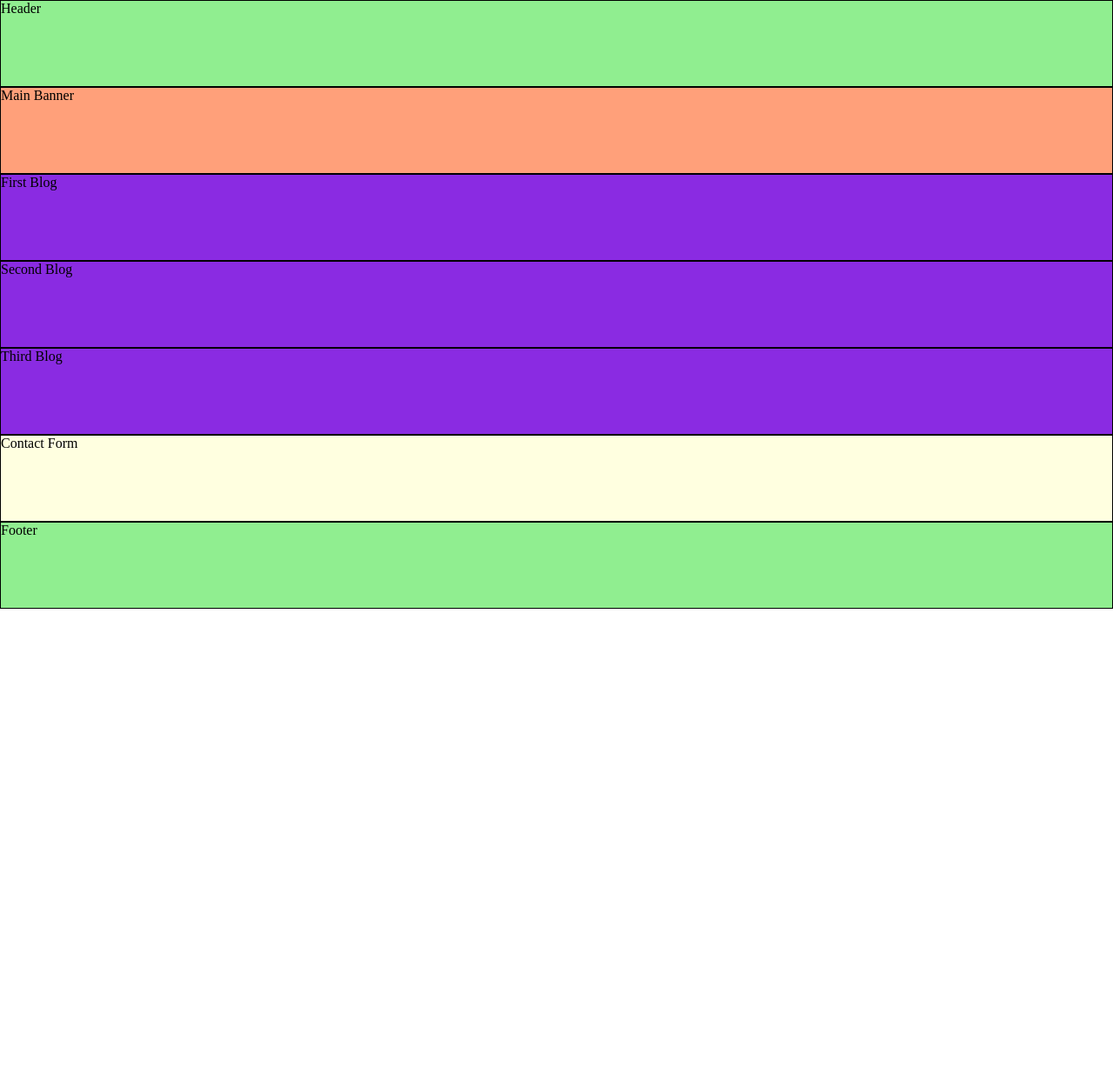
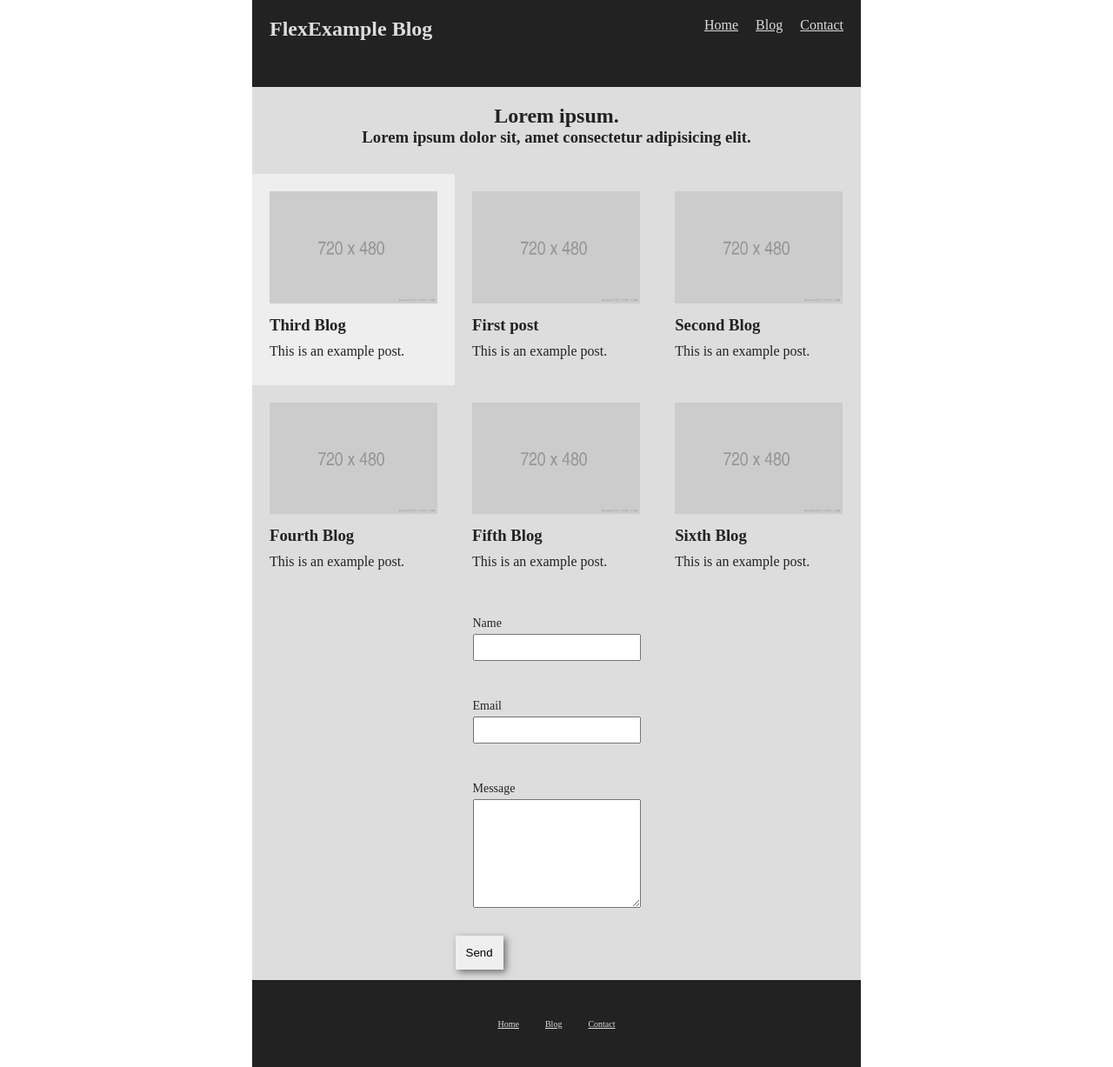
Before and after one commit to ChanduSharma/flexbox-responsive-page, a plain HTML site: page index.html in a window 1280 px wide. Shown: the whole page at 87% size. Before the commit the page ends 800 px from the top, so only its background shows below. Drawn offline with Linux system fonts and the light colour scheme.

Commit message:
experiment with flexbox

```diff
--- a/css/style.css
+++ b/css/style.css
@@ -1,36 +1,171 @@
+:root {
+    --dark-color: #222222;
+    --light-color: #dddddd;
+    --highlight-color: #eeeeee;
+}
+
 * {
     margin: 0;
     padding: 0;
+    -moz-box-sizing: border-box;
+    -ms-box-sizing: border-box;
+    -webkit-box-sizing: border-box;
     box-sizing: border-box;
 }
 
-header, footer {
-    background-color: lightgreen;
+
+.nav-link,
+.nav-link:visited,
+.nav-link:active,
+.nav-link:hover,
+.footer-link,
+.footer-link:visited,
+.footer-link:active,
+.footer-link:hover {
+    color: var(--light-color);
+}
+
+header,
+footer {
+    background-color: var(--dark-color);
+    color: var(--light-color);
     min-height: 100px;
-    border: 1px solid black;
+}
+
+header {
+    padding-top: 20px;
+    display: flex;
+    justify-content: space-between;
+}
+
+.header-title {
+    margin-left: 20px;
+}
+
+.header-navigation {
+    display: flex;
+    justify-content: flex-end;
+}
+
+.nav-link {
+    margin-right: 20px;
 }
 
 .main-banner {
-    background-color: lightsalmon;
+    background-color: var(--light-color);
+    color: var(--dark-color);
+    text-align: center;
+    padding: 20px 0;
     min-height: 100px;
-    border: 1px solid black;
-  }
+}
 
 .blogposts {
-    background-color: blueviolet;
+    background-color: var(--light-color);
+    color: var(--dark-color);
+    display: flex;
+    flex-wrap: wrap;
 }
 
 .blogpost {
     min-height: 100px;
-    border: 1px solid black;
+    padding: 20px;
+}
+
+.blogpost.highlighted {
+    order: -1;
+    background-color: var(--highlight-color);
+    color: var(--dark-color);
+}
+
+.blogpost-thumbnail {
+    width: 100%;
+}
+
+.blogpost-title,
+.blogpost-preview {
+    margin: 10px 0;
 }
 
 .contact-form {
-    background-color: lightyellow;
+    background-color: var(--light-color);
+    color: var(--dark-color);
     min-height: 100px;
-    border: 1px solid black;
+    display: flex;
+    flex-direction: column;
+    align-items: center;
+}
+
+.form-label {
+    margin: 20px;
+    padding-right: 0;
+    display: block;
+    font-size: 14px;
+    line-height: 24px;
+}
+
+textarea {
+    width: 100%;
+}
+
+.form-flex-item {
+    width: 100%;
+}
+
+.form-input,
+.form-textarea {
+    display: block;
+    padding: 6px;
+}
+
+.form-textarea {
+    height: 125px;
+}
+
+.btn-send {
+    border: none;
+    box-shadow: 3px 3px 8px rgba(0, 0, 0, .5);
+    padding: 12px;
+    margin: 12px 0;
+    cursor: pointer;
 }
 
 .d-none {
     display: none;
-  }
+}
+
+footer {
+    display: flex;
+    justify-content: center;
+    align-items: center;
+    height: 100px;
+}
+
+.footer-link {
+    font-size: 10px;
+    margin: 15px;
+}
+
+@media only screen and (min-width: 600px) {
+    body {
+        width: 600px;
+        margin: 0 auto;
+    }
+
+    .d-sm-block {
+        display: block;
+    }
+
+    .blogpost {
+        width: 50%;
+    }
+}
+
+@media only screen and (min-width: 800px) {
+    body {
+        width: 700px;
+    }
+
+    .blogpost {
+        width: 33.3%;
+    }
+}
--- a/index.html
+++ b/index.html
@@ -1,25 +1,89 @@
 <!DOCTYPE html>
 <html lang="en">
+
 <head>
     <meta charset="UTF-8">
     <meta name="viewport" content="width=device-width, initial-scale=1.0">
     <link rel="stylesheet" href="css/style.css">
     <title>Blog</title>
 </head>
+
 <body>
-    <header>Header</header>
+    <header>
+        <h2 class="header-title">FlexExample Blog</h2>
+        <nav class="header-navigation">
+            <a href="#home" class="nav-link">Home</a>
+            <a href="#posts" class="nav-link">Blog</a>
+            <a href="#contact" class="nav-link">Contact</a>
+        </nav>
+    </header>
     <main>
-        <section class="main-banner">Main Banner</section>
-        <section class="blogposts">
-            <div class="blogpost">First Blog</div>
-            <div class="blogpost">Second Blog</div>
-            <div class="blogpost">Third Blog</div>
-            <div class="blogpost d-none">Fourth Blog</div>
-            <div class="blogpost d-none">Fifth Blog</div>
-            <div class="blogpost d-none">Sixth Blog</div>
+        <section class="main-banner" id="home">
+            <h2 class="main-title">Lorem ipsum.<h3>
+                    <p class="main-tagline">Lorem ipsum dolor sit, amet consectetur adipisicing elit.</p>
         </section>
-        <section class="contact-form">Contact Form</section>
+        <section class="blogposts" id="posts">
+            <div class="blogpost"><img src="images/test.png" alt="placeholder image" class="blogpost-thumbnail" />
+                <h3 class="blogpost-title">First post</h3>
+                <p class="blogpost-preview">This is an example post.</p>
+            </div>
+            <div class="blogpost">
+                <img src="images/test.png" alt="placeholder image" class="blogpost-thumbnail" />
+                <h3 class="blogpost-title">Second Blog</h3>
+                <p class="blogpost-preview">This is an example post.</p>
+            </div>
+            <div class="blogpost highlighted"><img src="images/test.png" alt="placeholder image"
+                    class="blogpost-thumbnail" />
+                <h3 class="blogpost-title">Third Blog</h3>
+                <p class="blogpost-preview">This is an example post.</p>
+            </div>
+            <div class="blogpost d-none d-sm-block"><img src="images/test.png" alt="placeholder image"
+                    class="blogpost-thumbnail" />
+                <h3 class="blogpost-title">Fourth Blog</h3>
+                <p class="blogpost-preview">This is an example post.</p>
+            </div>
+            <div class="blogpost d-none d-sm-block">
+                <img src="images/test.png" alt="placeholder image" class="blogpost-thumbnail" />
+                <h3 class="blogpost-title">Fifth Blog</h3>
+                <p class="blogpost-preview">This is an example post.</p>
+            </div>
+            <div class="blogpost d-none d-sm-block">
+                <img src="images/test.png" alt="placeholder image" class="blogpost-thumbnail" />
+                <h3 class="blogpost-title">Sixth Blog</h3>
+                <p class="blogpost-preview">This is an example post.</p>
+            </div>
+        </section>
+        <section class="contact-form" id="contact">
+            <form action="#" method="POST" class="contact-form">
+                <div class="form-flex-item">
+                    <label class="form-label">
+                        Name
+                        <input type="text" name="name" class="form-input" />
+                    </label>
+                </div>
+                <div class="form-flex-item">
+                    <label class="form-label">
+                        Email
+                        <input type="email" name="email" class="form-input" />
+                    </label>
+                </div>
+                <div class="form-flex-item">
+                    <label class="form-label">
+                        Message
+                        <textarea name="message" class="form-textarea"></textarea>
+                    </label>
+                </div>
+                <div class="form-flex-item">
+                    <button class="btn-send">Send</button>
+                </div>
+            </form>
+        </section>
     </main>
-    <footer>Footer</footer>
+    <footer>
+        <a href="#home" class="footer-link">Home</a>
+        <a href="#posts" class="footer-link">Blog</a>
+        <a href="#contact" class="footer-link">Contact</a>
+    </footer>
 </body>
+
 </html>
```
Also changed, not shown: images/test.png (added).
